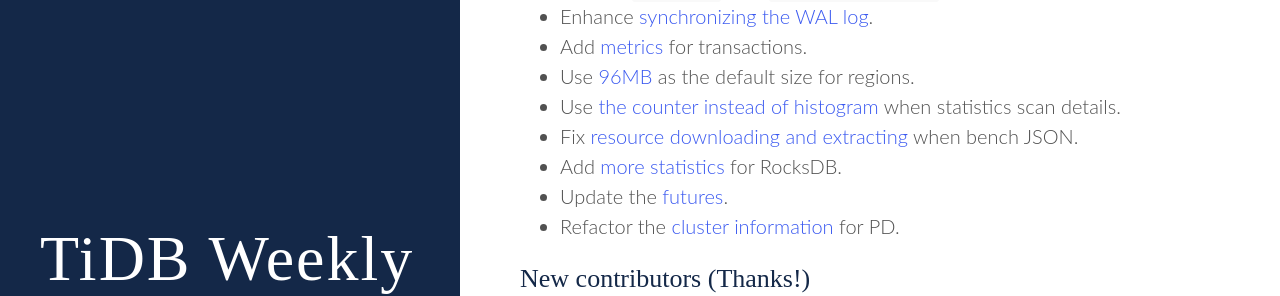
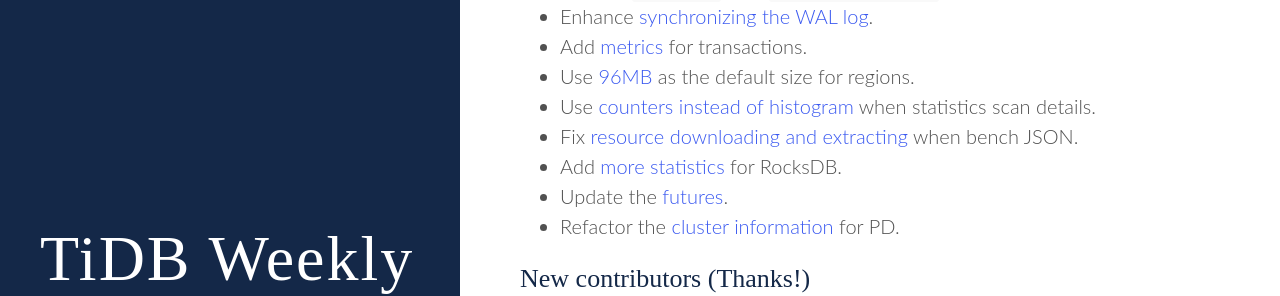
Before and after one commit to pingcap/weekly, a Jekyll site: the page built from _posts/2017-09-25-tidb-weekly.md, in a window 1280 px wide and 900 px high, scrolled down 2257 px. Shown: the part 166-462 px from the top of the window. Built offline with Jekyll 4.4.1, drawn with Linux system fonts in a browser that asks for light colours; some web fonts are replaced.

Commit message:
Update 2017-09-25-tidb-weekly.md

```diff
--- a/_posts/2017-09-25-tidb-weekly.md
+++ b/_posts/2017-09-25-tidb-weekly.md
@@ -82,7 +82,7 @@
 * Enhance [synchronizing the WAL log](https://github.com/pingcap/tikv/pull/2308).
 * Add [metrics](https://github.com/pingcap/tikv/pull/2312) for transactions.
 * Use [96MB](https://github.com/pingcap/tikv/pull/2313) as the default size for regions.
-* Use [the counter instead of histogram](https://github.com/pingcap/tikv/pull/2319) when statistics scan details.
+* Use [counters instead of histogram](https://github.com/pingcap/tikv/pull/2319) when statistics scan details.
 * Fix [resource downloading and extracting](https://github.com/pingcap/tikv/pull/2321) when bench JSON.
 * Add [more statistics](https://github.com/pingcap/tikv/pull/2323) for RocksDB.
 * Update the [futures](https://github.com/pingcap/tikv/pull/2326).
```
